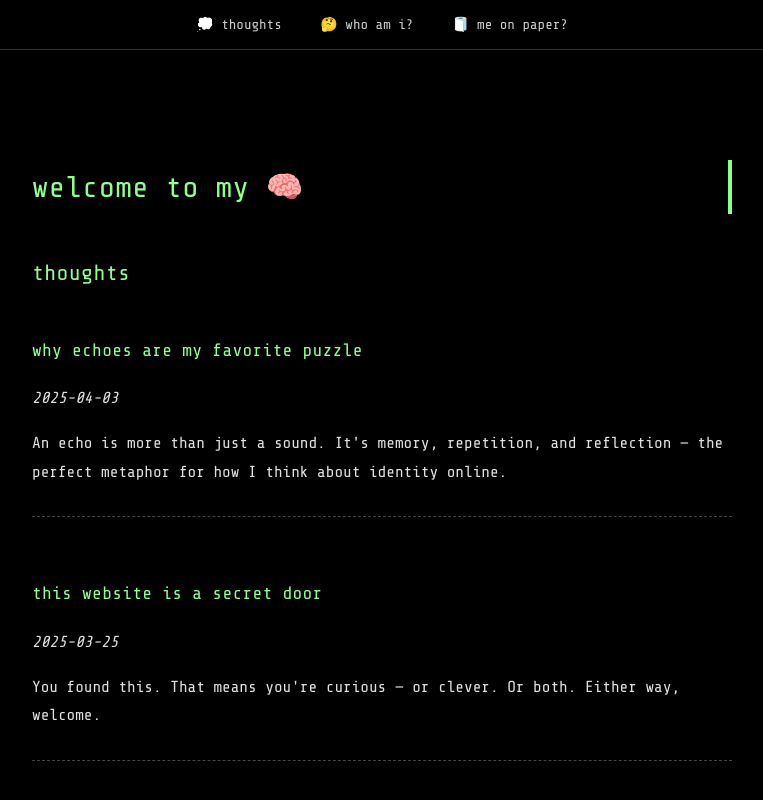
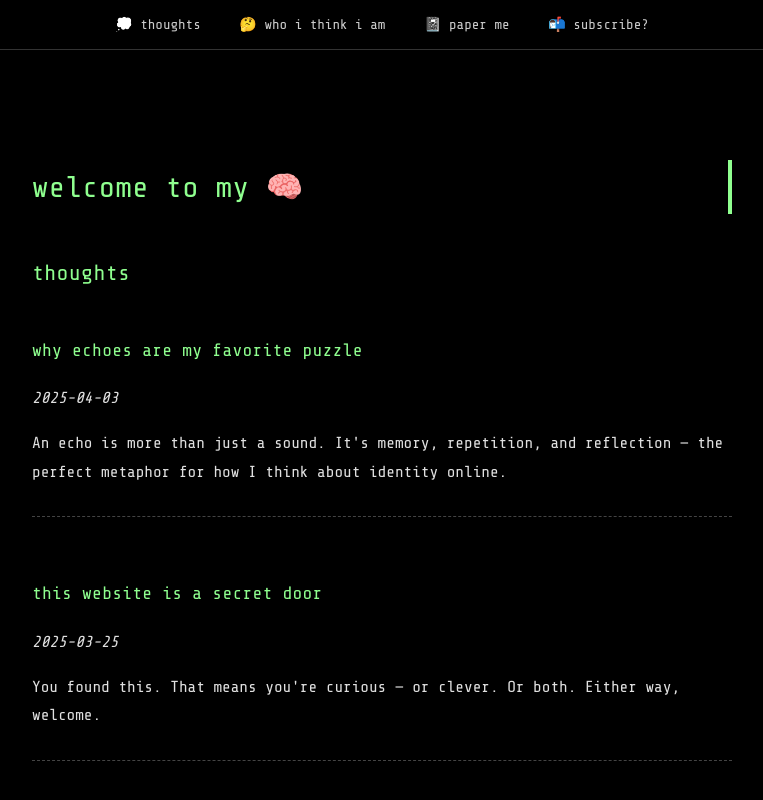
Before and after one commit to r-9-r/r9r, a plain HTML site: page index.html in a window 1280 px wide. Shown: the top 800 px of the page, without its empty margins (258-1021 px from the left). Drawn offline with nearby package versions, Linux system fonts and the light colour scheme.

Commit message:
Update nav.html
- add subscription to substack

```diff
--- a/nav.html
+++ b/nav.html
@@ -1,6 +1,7 @@
 <!-- nav.html -->
-<nav>
-  <a href="index.html#thoughts">💭 thoughts</a>
-  <a href="index.html#who">🤔 who am i?</a>
-  <a href="paper_me.html">🧻 me on paper?</a>
-</nav>
+  <nav>
+    <a href="index.html#thoughts">💭 thoughts</a>
+    <a href="index.html#who">🤔 who i think i am</a>
+    <a href="paper_me.html">📓 paper me</a>
+    <a href="#subscribe">📬 subscribe?</a>
+  </nav>
```
